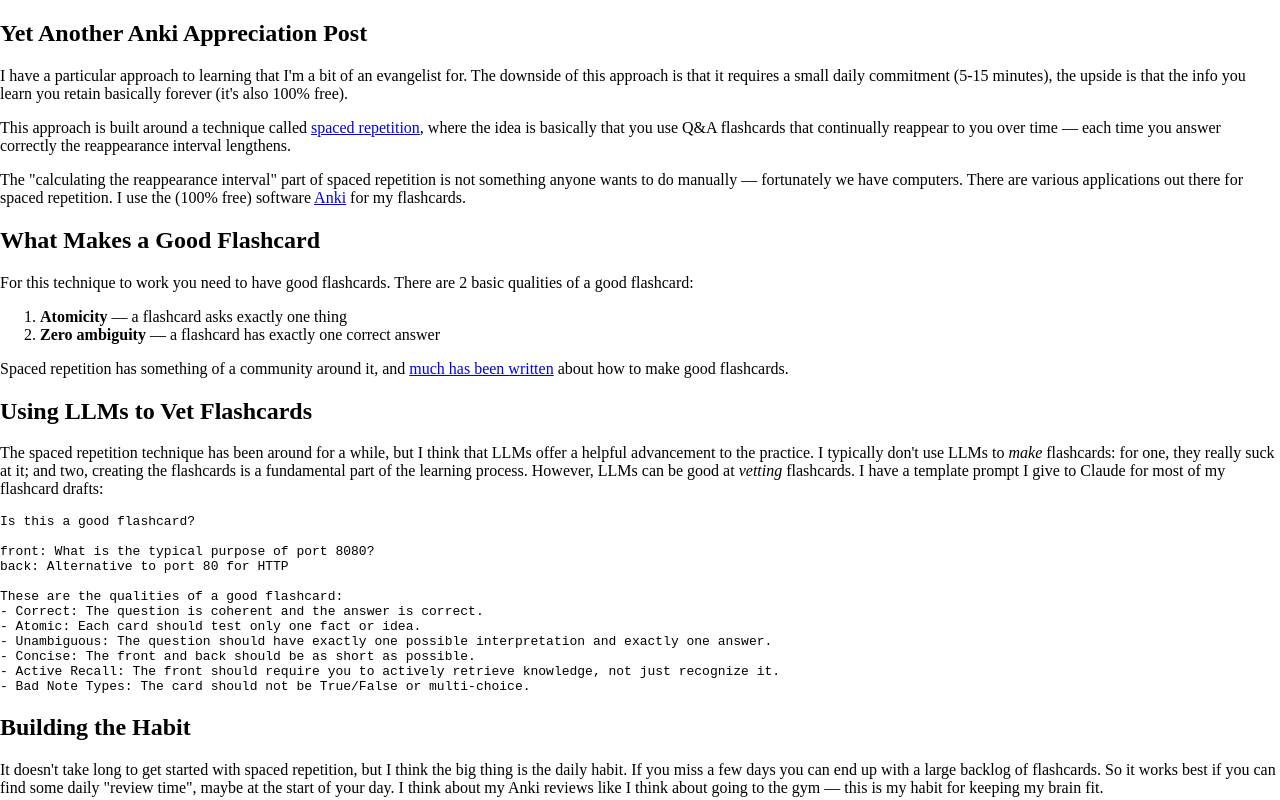
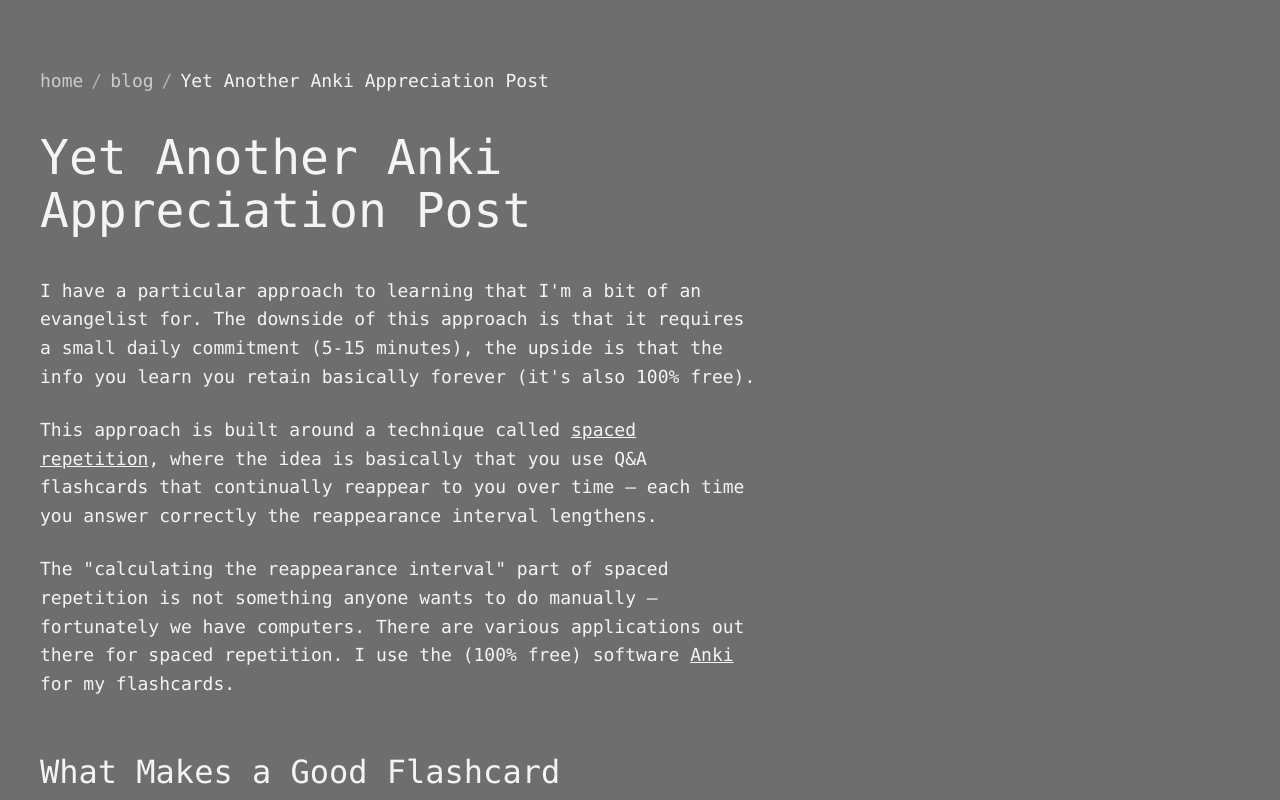
Before and after one commit to hex5e/personal-site, a Nuxt app: page /blog/yet-another-anki-appreciation-post in a window 1280 px wide. Shown: the top 800 px of the page. Built offline with nearby package versions, Linux system fonts and the light colour scheme.

Commit message:
added blog post styling and breadcrumbs

```diff
--- /dev/null
+++ b/app/components/Breadcrumbs.vue
@@ -0,0 +1,68 @@
+<template>
+  <nav class="breadcrumbs" aria-label="Breadcrumb">
+    <ol class="list">
+      <li v-for="(crumb, index) in crumbs" :key="crumb.path" class="item">
+        <NuxtLink v-if="index < crumbs.length - 1" :to="crumb.path" class="link">
+          {{ crumb.label }}
+        </NuxtLink>
+        <span v-else class="current" aria-current="page">{{ crumb.label }}</span>
+        <span v-if="index < crumbs.length - 1" class="separator" aria-hidden="true">/</span>
+      </li>
+    </ol>
+  </nav>
+</template>
+
+<script setup lang="ts">
+interface Crumb {
+  label: string
+  path: string
+}
+
+defineProps<{
+  crumbs: Crumb[]
+}>()
+</script>
+
+<style scoped>
+.breadcrumbs {
+  font-family: ui-monospace, SFMono-Regular, Menlo, Monaco, Consolas,
+    "Liberation Mono", "Courier New", monospace;
+  font-weight: 300;
+  font-size: 18px;
+}
+
+.list {
+  display: flex;
+  flex-wrap: wrap;
+  align-items: center;
+  gap: 8px;
+  margin: 0;
+  padding: 0;
+  list-style: none;
+}
+
+.item {
+  display: flex;
+  align-items: center;
+  gap: 8px;
+}
+
+.link {
+  color: inherit;
+  text-decoration: none;
+  opacity: 0.7;
+}
+
+.link:hover {
+  opacity: 1;
+  text-decoration: underline;
+}
+
+.current {
+  opacity: 1;
+}
+
+.separator {
+  opacity: 0.5;
+}
+</style>
--- a/app/pages/blog/index.vue
+++ b/app/pages/blog/index.vue
@@ -1,6 +1,10 @@
 <template>
   <main class="blog">
     <div class="content">
+      <Breadcrumbs :crumbs="[
+        { label: 'home', path: '/' },
+        { label: 'blog', path: '/blog' }
+      ]" />
       <h1 class="title">blog</h1>
       <ul class="list">
         <li><NuxtLink class="link" to="/blog/yet-another-anki-appreciation-post">Yet Another Anki Appreciation Post</NuxtLink></li>
@@ -24,7 +28,7 @@
 }
 
 .title {
-  margin: 0 0 40px 0;
+  margin: 24px 0 40px 0;
   font-family: ui-monospace, SFMono-Regular, Menlo, Monaco, Consolas,
     "Liberation Mono", "Courier New", monospace;
   font-weight: 300;
--- a/app/pages/blog/yet-another-anki-appreciation-post.vue
+++ b/app/pages/blog/yet-another-anki-appreciation-post.vue
@@ -1,5 +1,12 @@
 <template>
-  <main>
+  <main class="post">
+    <div class="content">
+      <Breadcrumbs :crumbs="[
+        { label: 'home', path: '/' },
+        { label: 'blog', path: '/blog' },
+        { label: 'Yet Another Anki Appreciation Post', path: '/blog/yet-another-anki-appreciation-post' }
+      ]" />
+    </div>
     <article>
       <h1>Yet Another Anki Appreciation Post</h1>
 
@@ -55,3 +62,90 @@ These are the qualities of a good flashcard:
     </article>
   </main>
 </template>
+
+<style scoped>
+.post {
+  --bg: #6e6e6e;
+  --fg: #f4f4f4;
+
+  min-height: 100vh;
+  background: var(--bg);
+  color: var(--fg);
+}
+
+.content {
+  padding: 70px 40px 0 40px;
+}
+
+article {
+  max-width: 800px;
+  padding: 40px;
+  font-family: ui-monospace, SFMono-Regular, Menlo, Monaco, Consolas,
+    "Liberation Mono", "Courier New", monospace;
+  font-weight: 300;
+  font-size: 18px;
+  line-height: 1.6;
+}
+
+article h1 {
+  font-size: 48px;
+  font-weight: 300;
+  margin: 0 0 40px 0;
+  line-height: 1.1;
+}
+
+article h2 {
+  font-size: 32px;
+  font-weight: 300;
+  margin: 48px 0 24px 0;
+}
+
+article p {
+  margin: 0 0 24px 0;
+}
+
+article a {
+  color: inherit;
+}
+
+article ol,
+article ul {
+  margin: 0 0 24px 0;
+  padding-left: 24px;
+}
+
+article li {
+  margin-bottom: 8px;
+}
+
+article pre {
+  background: rgba(0, 0, 0, 0.2);
+  padding: 16px;
+  overflow-x: auto;
+  border-radius: 4px;
+  margin: 0 0 24px 0;
+}
+
+article code {
+  font-family: inherit;
+  font-size: 14px;
+}
+
+@media (max-width: 900px) {
+  .content {
+    padding: 24px 24px 0 24px;
+  }
+
+  article {
+    padding: 24px;
+  }
+
+  article h1 {
+    font-size: 36px;
+  }
+
+  article h2 {
+    font-size: 24px;
+  }
+}
+</style>
```
